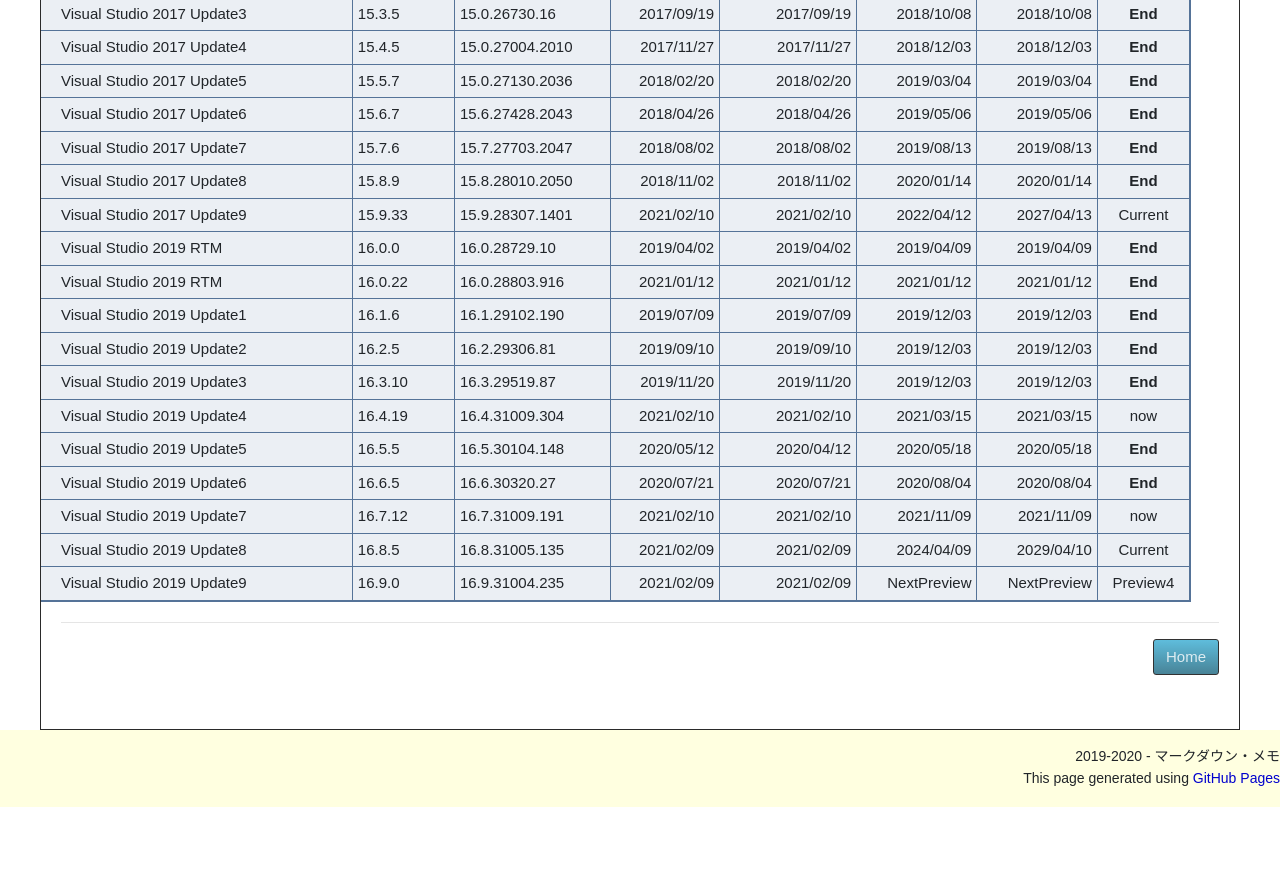
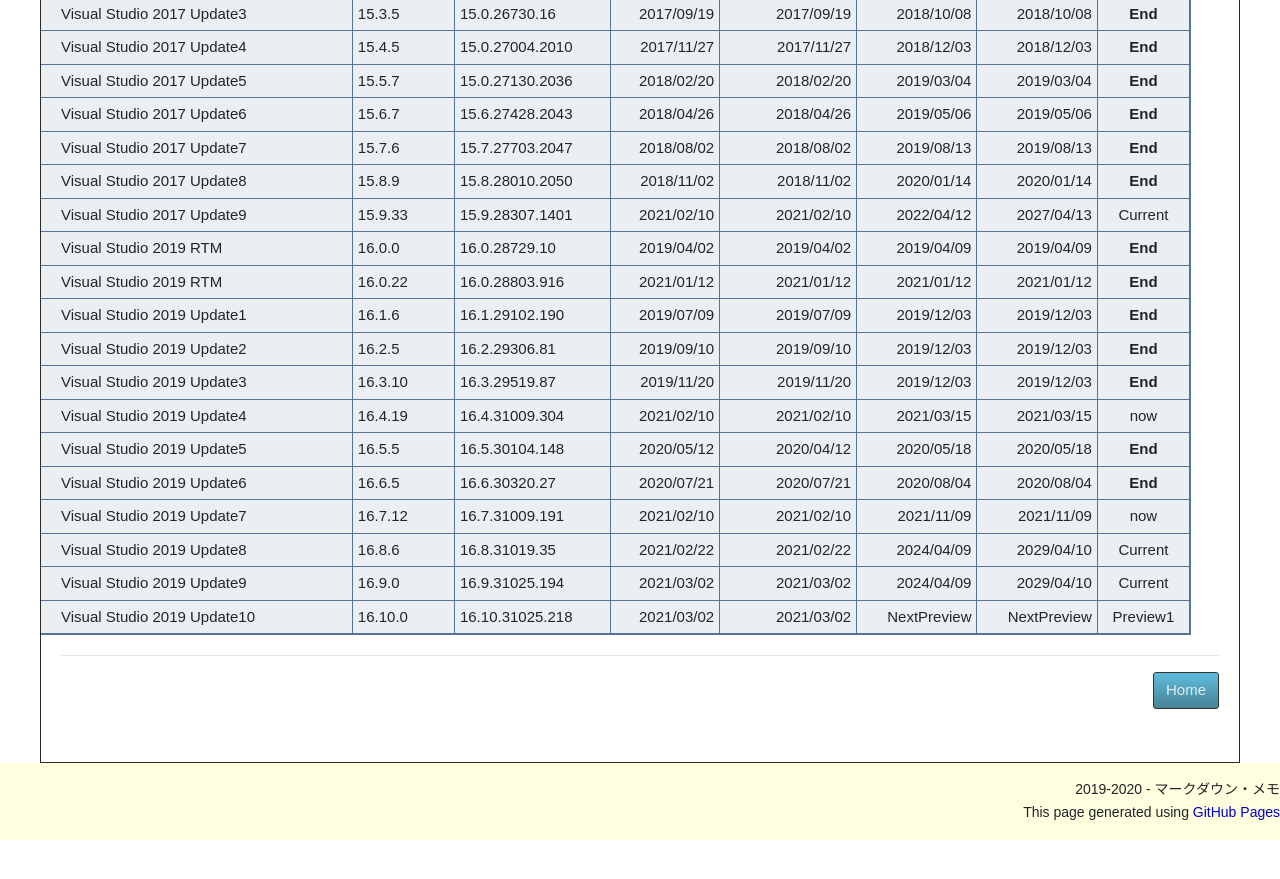
Before and after one commit to fuchu-pheasant01/fuchu-pheasant01.github.io, a Jekyll site: the page built from Contents/DotNet/VisualStudioSupport.md, in a window 1280 px wide and 900 px high, scrolled down 2681 px. Shown: the top 879 px of the window. Built offline with Jekyll 4.4.1, drawn with Linux system fonts in a browser that asks for light colours; emoji names are drawn with the system emoji font; some of the changed text lies outside the part shown.

Commit message:
Win210306

```diff
--- a/Contents/DotNet/VisualStudioSupport.md
+++ b/Contents/DotNet/VisualStudioSupport.md
@@ -3,7 +3,7 @@ layout: default
 title: ":newspaper: サポート表"
 description: ":paperclip: Microsoft Visual Studio サポート表"
 date: "2020/05/17"
-lastmod: "2021/02/13"
+lastmod: "2021/03/06"
 ---
 
 ## 0. はじめに
@@ -103,7 +103,9 @@ Community Editionやサービスベースラインバージョン以外のバー
 | Visual Studio 2019 Update5                  | 16.5.5  | 16.5.30104.148  | 2020/05/12 |      2020/04/12 |         2020/05/18 |   2020/05/18 |   **End**  |
 | Visual Studio 2019 Update6                  | 16.6.5  | 16.6.30320.27   | 2020/07/21 |      2020/07/21 |         2020/08/04 |   2020/08/04 |   **End**  |
 | Visual Studio 2019 Update7                  | 16.7.12 | 16.7.31009.191  | 2021/02/10 |      2021/02/10 |         2021/11/09 |   2021/11/09 |     now    |
-| Visual Studio 2019 Update8                  | 16.8.5  | 16.8.31005.135  | 2021/02/09 |      2021/02/09 |         2024/04/09 |   2029/04/10 |   Current  |
-| Visual Studio 2019 Update9                  | 16.9.0  | 16.9.31004.235  | 2021/02/09 |      2021/02/09 |        NextPreview |  NextPreview |  Preview4  |
+| Visual Studio 2019 Update8                  | 16.8.6  | 16.8.31019.35   | 2021/02/22 |      2021/02/22 |         2024/04/09 |   2029/04/10 |   Current  |
+| Visual Studio 2019 Update9                  | 16.9.0  | 16.9.31025.194  | 2021/03/02 |      2021/03/02 |         2024/04/09 |   2029/04/10 |   Current  |
+| Visual Studio 2019 Update10                 | 16.10.0 | 16.10.31025.218 | 2021/03/02 |      2021/03/02 |        NextPreview |  NextPreview |  Preview1  |
+
 
 * * *
```
Also changed, not shown: Contents/DotNet/DotNetSupport.md (+2 -1 lines), Contents/SqlServer/SqlServerDriverSupport.md (+3 -2 lines), Contents/SqlServer/SqlServerSupport.md (+2 -2 lines).
